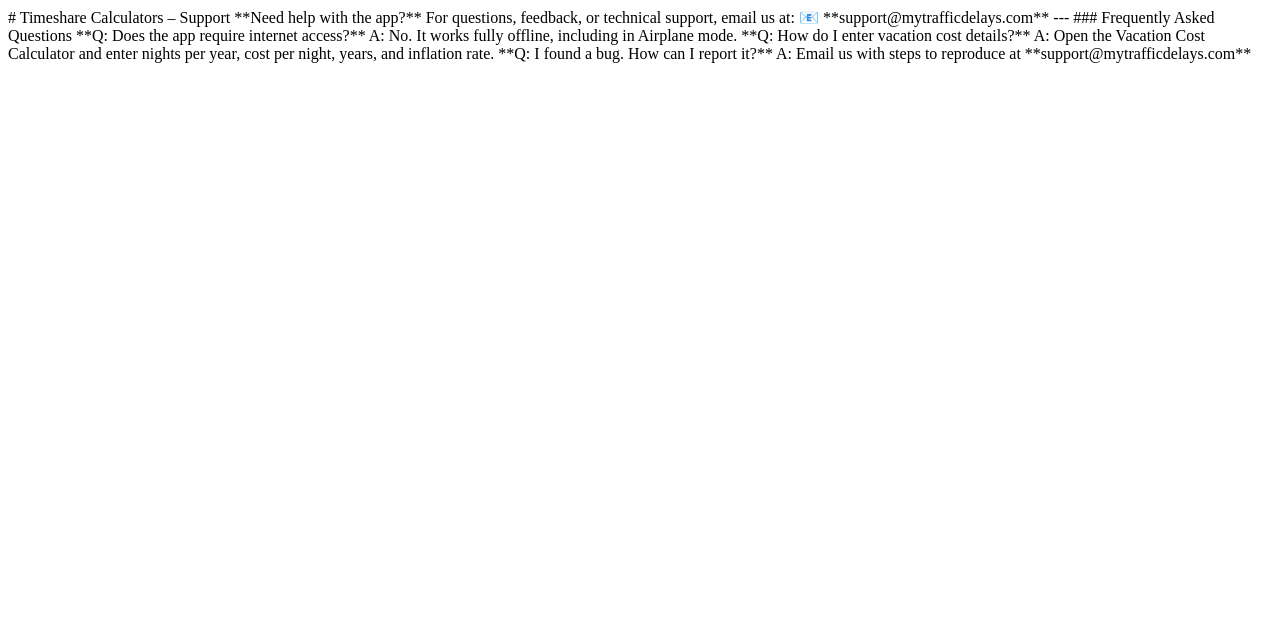
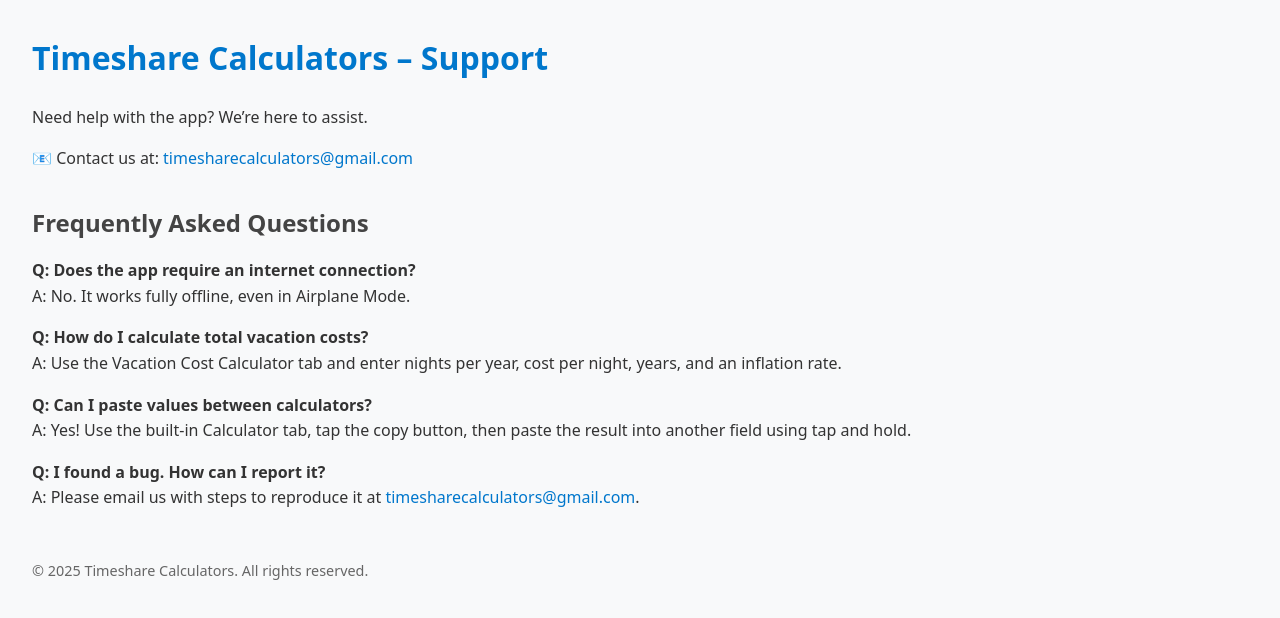
Before and after one commit to daver234/timeshare-calculators-support, a plain HTML site: page docs/index.html in a window 1280 px wide. Drawn offline with Linux system fonts and the light colour scheme.

Commit message:
Updates
- Update HTML

```diff
--- a/docs/index.html
+++ b/docs/index.html
@@ -1,19 +1,72 @@
-# Timeshare Calculators – Support
+<!DOCTYPE html>
+<html lang="en">
+<head>
+  <meta charset="UTF-8" />
+  <meta name="viewport" content="width=device-width, initial-scale=1.0" />
+  <title>Timeshare Calculators – Support</title>
+  <style>
+    body {
+      font-family: system-ui, -apple-system, BlinkMacSystemFont, "Segoe UI", Roboto, sans-serif;
+      margin: 2rem;
+      line-height: 1.6;
+      background-color: #f8f9fa;
+      color: #333;
+    }
+    h1 {
+      color: #0077cc;
+    }
+    a {
+      color: #0077cc;
+      text-decoration: none;
+    }
+    a:hover {
+      text-decoration: underline;
+    }
+    .faq {
+      margin-top: 2rem;
+    }
+    .faq h2 {
+      margin-bottom: 0.5rem;
+      color: #444;
+    }
+    .faq p {
+      margin-bottom: 1rem;
+    }
+    footer {
+      margin-top: 3rem;
+      font-size: 0.9rem;
+      color: #666;
+    }
+  </style>
+</head>
+<body>
+  <h1>Timeshare Calculators – Support</h1>
 
-**Need help with the app?**
+  <p>Need help with the app? We’re here to assist.</p>
 
-For questions, feedback, or technical support, email us at:
-📧 **support@mytrafficdelays.com**
+  <p>
+    📧 Contact us at:
+    <a href="mailto:timesharecalculators@gmail.com">timesharecalculators@gmail.com</a>
+  </p>
 
----
+  <div class="faq">
+    <h2>Frequently Asked Questions</h2>
 
-### Frequently Asked Questions
+    <p><strong>Q: Does the app require an internet connection?</strong><br>
+    A: No. It works fully offline, even in Airplane Mode.</p>
 
-**Q: Does the app require internet access?**
-A: No. It works fully offline, including in Airplane mode.
+    <p><strong>Q: How do I calculate total vacation costs?</strong><br>
+    A: Use the Vacation Cost Calculator tab and enter nights per year, cost per night, years, and an inflation rate.</p>
 
-**Q: How do I enter vacation cost details?**
-A: Open the Vacation Cost Calculator and enter nights per year, cost per night, years, and inflation rate.
+    <p><strong>Q: Can I paste values between calculators?</strong><br>
+    A: Yes! Use the built-in Calculator tab, tap the copy button, then paste the result into another field using tap and hold.</p>
 
-**Q: I found a bug. How can I report it?**
-A: Email us with steps to reproduce at **support@mytrafficdelays.com**
+    <p><strong>Q: I found a bug. How can I report it?</strong><br>
+    A: Please email us with steps to reproduce it at <a href="mailto:timesharecalculators@gmail.com">timesharecalculators@gmail.com</a>.</p>
+  </div>
+
+  <footer>
+    &copy; 2025 Timeshare Calculators. All rights reserved.
+  </footer>
+</body>
+</html>
```
Also changed, not shown: 1 other file.
